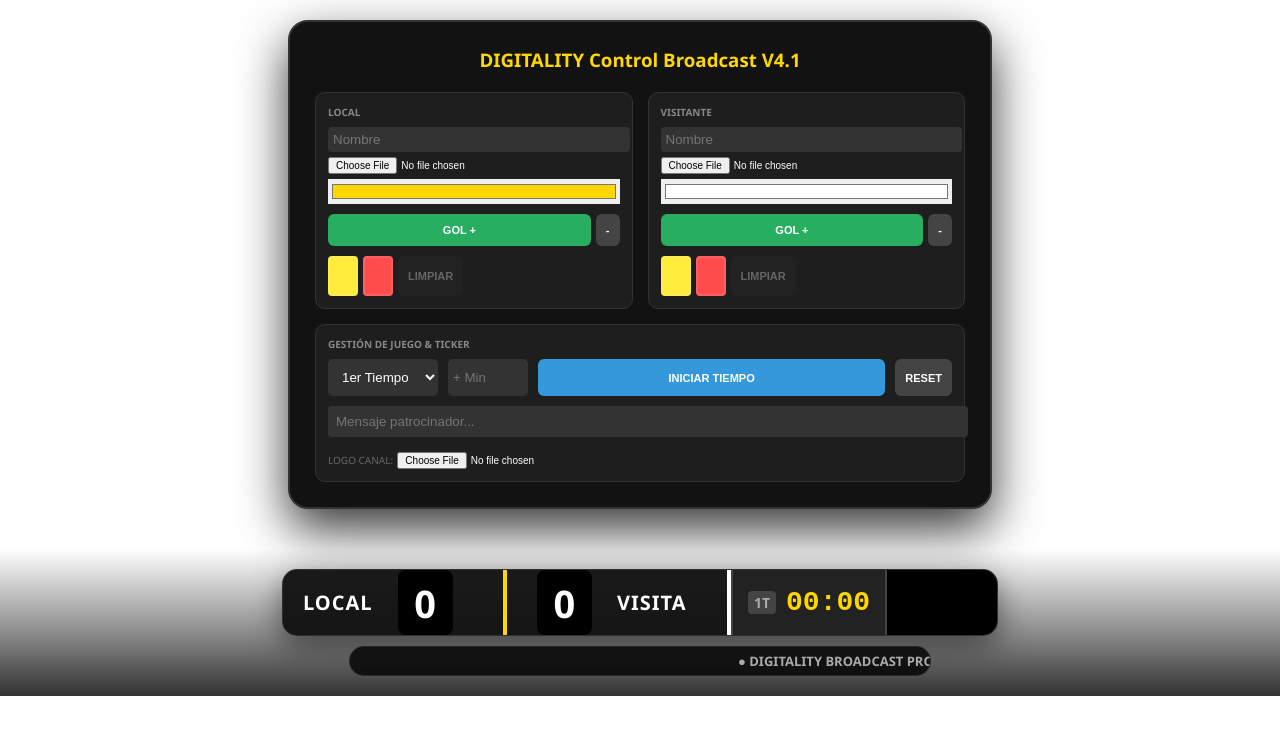
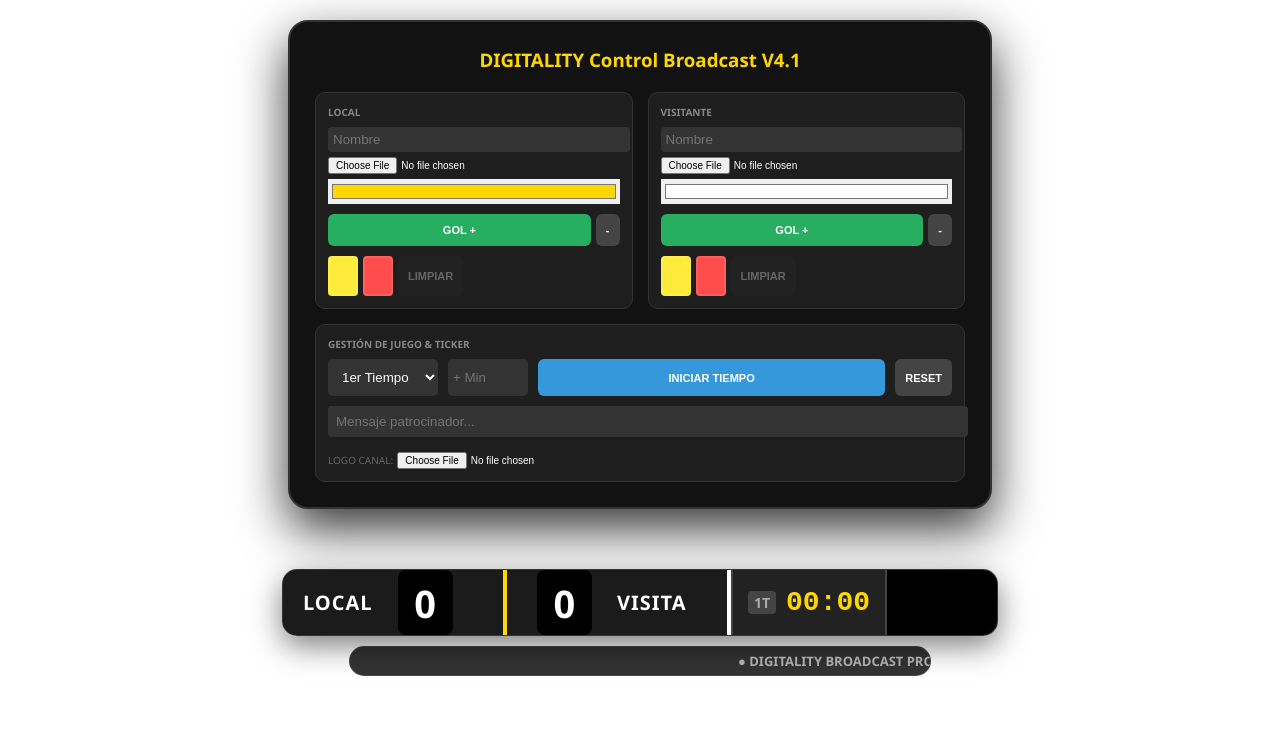
Before and after one commit to Jona1110/MARCADOR_CONTADOR, a plain HTML site: page index.html in a window 1280 px wide. Drawn offline with Linux system fonts and the light colour scheme.

Commit message:
Update index.html

```diff
--- a/index.html
+++ b/index.html
@@ -23,7 +23,7 @@
         /* --- MARCADOR ULTRA PRO (AHORA ABAJO) --- */
         #marcador-obs {
             padding: 20px; width: 100%; display: flex; flex-direction: column; align-items: center;
-            background: linear-gradient(0deg, rgba(0,0,0,0.8) 0%, rgba(0,0,0,0) 100%);
+            /* ---  background: linear-gradient(0deg, rgba(0,0,0,0.8) 0%, rgba(0,0,0,0) 100%); --- */
         }
 
         .main-bar {
```
